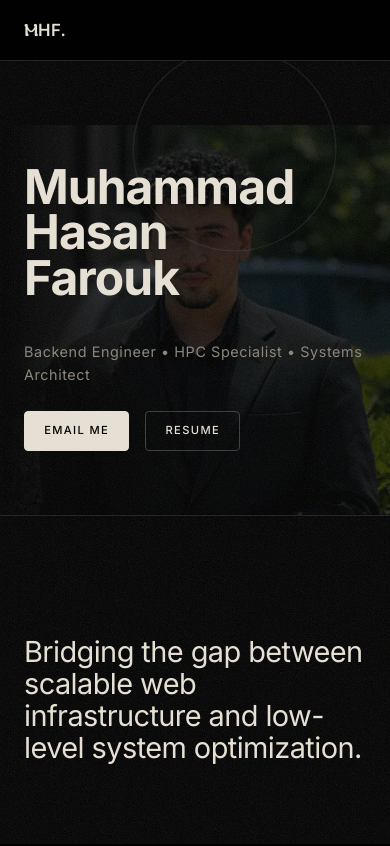
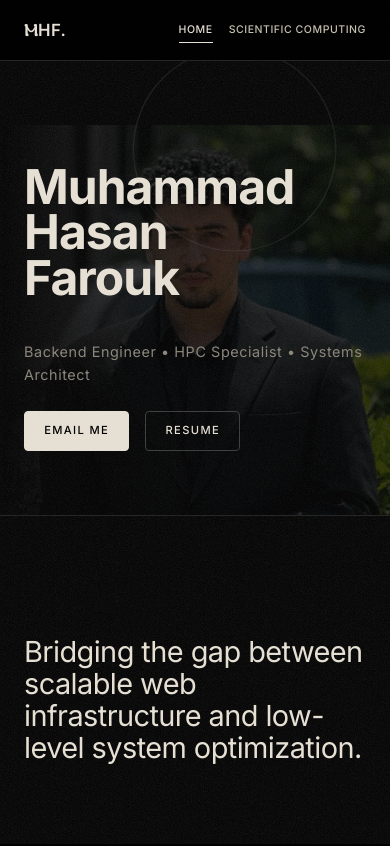
Before and after one commit to muhammadhasanfarouk/muhammadhasanfarouk.github.io, a plain HTML site: page index.html in a window 390 px wide. Shown: the top 846 px of the page. Drawn offline with Linux system fonts and the light colour scheme.

Commit message:
Update style.css

```diff
--- a/style.css
+++ b/style.css
@@ -682,8 +682,16 @@ a {
 }
 
 @media(max-width: 820px) {
-  .hdr-nav, .hdr-right {
+  .hdr-right {
     display: none;
+  }
+  .hdr-nav {
+    position: static;
+    transform: none;
+    gap: 1rem;
+  }
+  .hdr-link {
+    letter-spacing: 0.05em;
   }
   .hero {
     min-height: auto;
```
